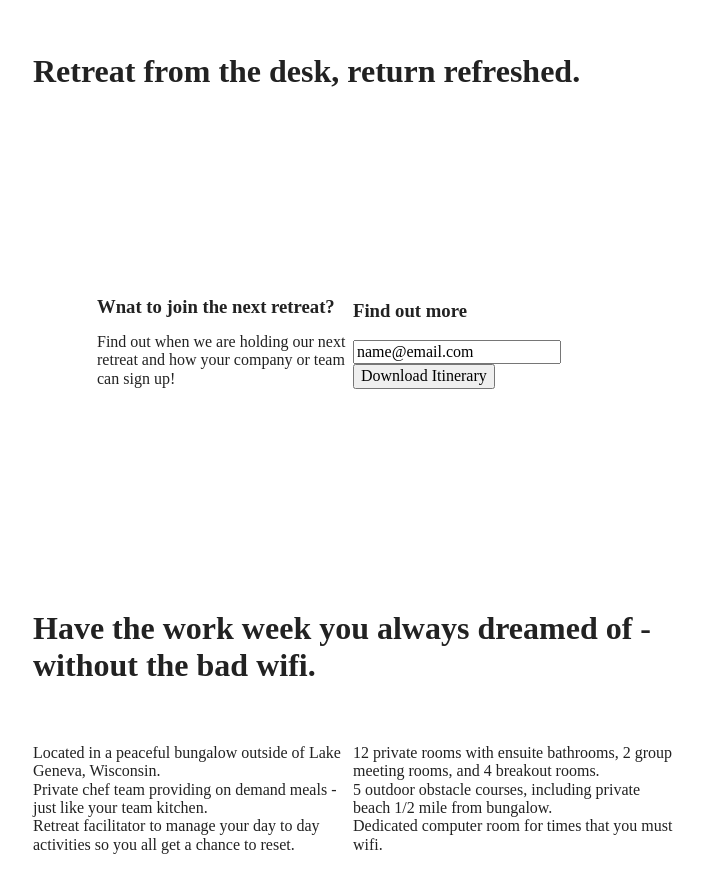
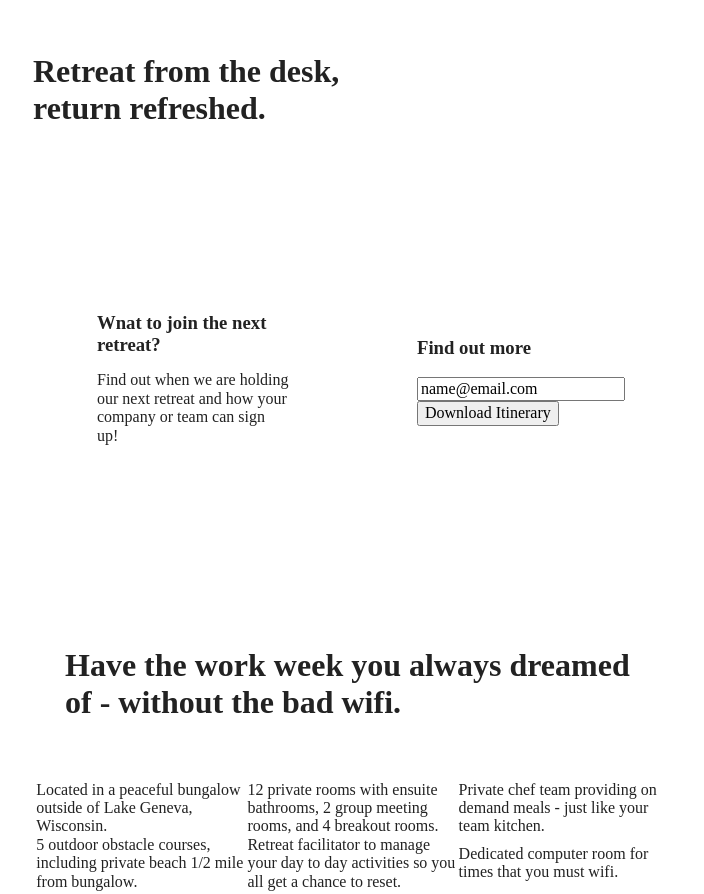
Before and after one commit to kyle-wolt/unplugged-retreat, a website built with Parcel: page index.html in a window 1280 px wide. Shown: the part 255-1149 px from the top of the page, without its empty margins (287-991 px from the left). Built offline with nearby package versions, Linux system fonts and the light colour scheme.

Commit message:
Added desktop style

```diff
--- a/css/main.css
+++ b/css/main.css
@@ -488,13 +488,52 @@ aside {
   .faq-content {
     flex-basis: 45%;
   }
-
-
 }
 
 @media only screen and (min-width: 1200px) {
       /*Desktop Style*/
 
+  .content-wrapper {
+    max-width: 960px;
+  }
+
+  .hero-area h1 {
+    width: 60%;
+  }
+
+  aside .content-wrapper {
+    justify-content: space-around;
+  }
+
+  aside .form-description,
+  aside .form {
+    width: 30%;
+  }
+
+  .features h1 {
+    width: 90%;
+  }
+
+  .features article {
+    flex-basis: 33%;
+  }
+
+  .reviews article div {
+    width: 42%;
+  }
+
+  /*About Page*/
+
+  .mission h1,
+  .contact-section .content-wrapper h1 {
+    width: 95%;
+  }
+
+  /*FAQ Page*/
+
+  .faq h1 {
+    width: 100%;
+  }
 }
 
 /* ==========================================================================
```
